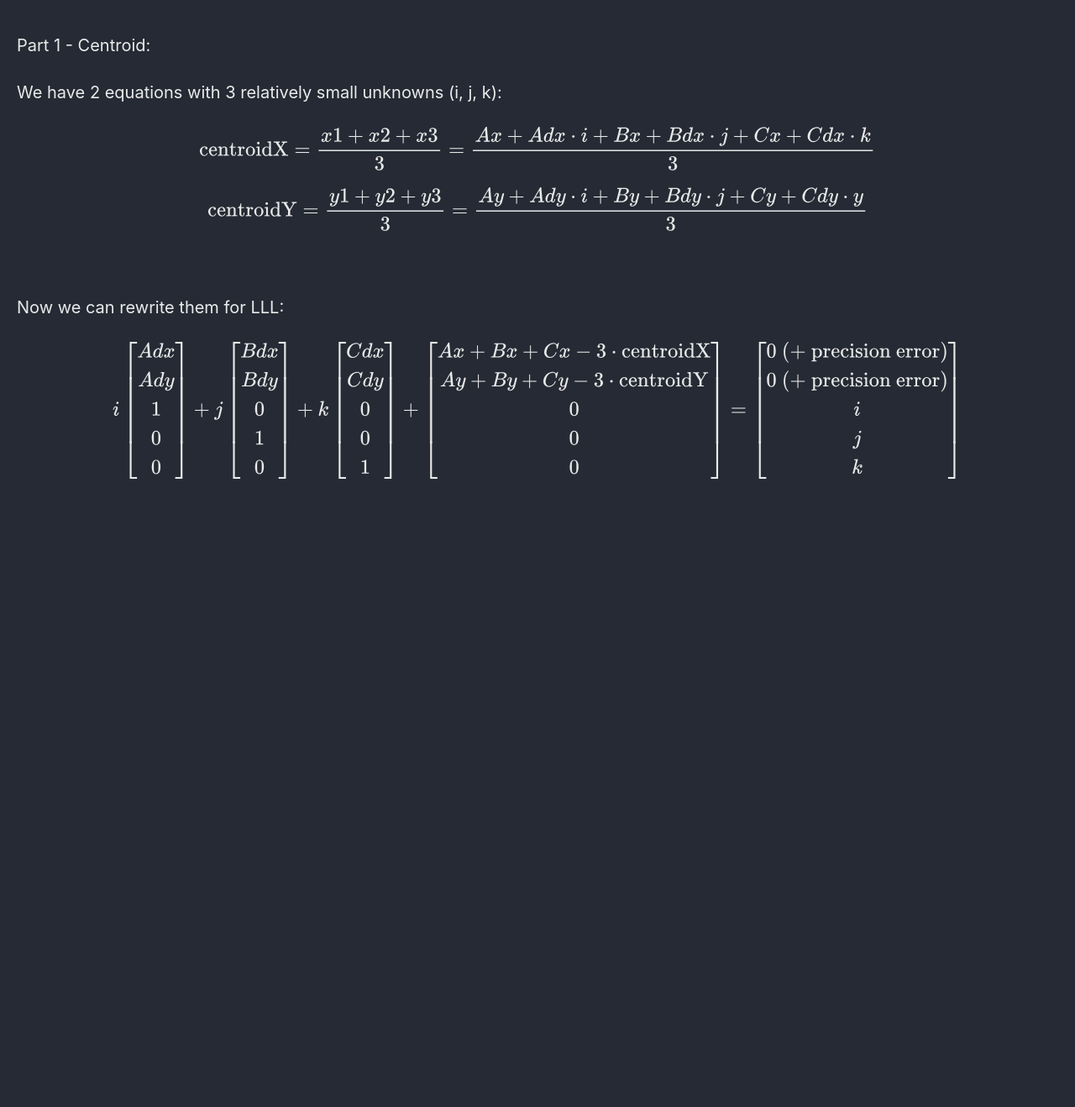
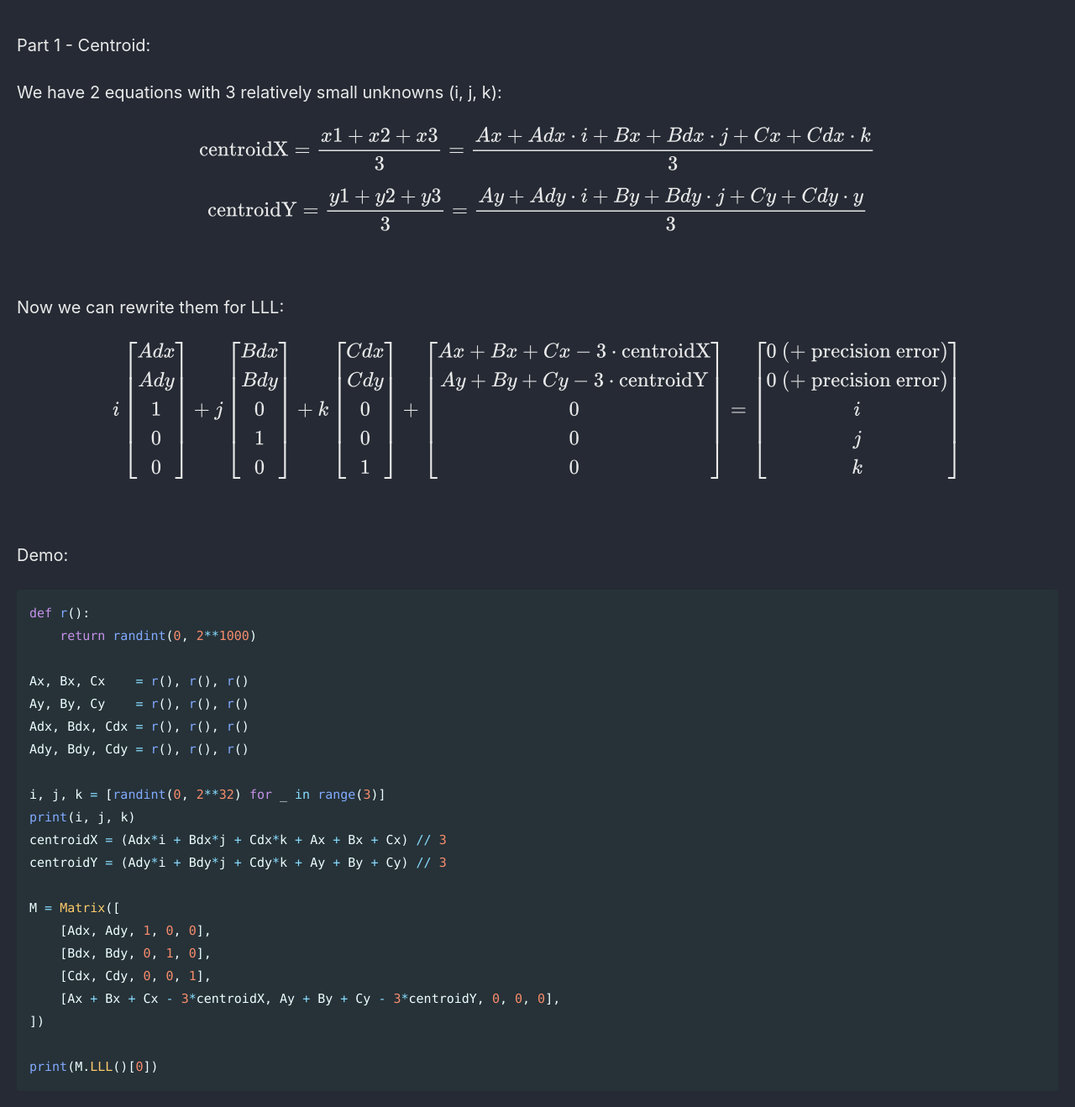
Before and after one commit to Connor-McCartney/Connor-McCartney.github.io, a Jekyll site: the page built from _pages/cryptography/other/Geometry-Hash-Balsn-CTF-2023.md, in a window 1280 px wide and 1400 px high, scrolled down 3033 px. Shown: the top 1318 px of the window at 84% size. Built offline with Jekyll 4.4.1, drawn with Linux system fonts in a browser that asks for light colours; cached includes are drawn as plain includes; before the commit the page ends 3653 px from its top, so only the background shows below that.

Commit message:
Update Geometry-Hash-Balsn-CTF-2023.md

````diff
--- a/_pages/cryptography/other/Geometry-Hash-Balsn-CTF-2023.md
+++ b/_pages/cryptography/other/Geometry-Hash-Balsn-CTF-2023.md
@@ -129,3 +129,33 @@ $$\text{centroidY} = \frac{y1 + y2 + y3}{3} = \frac{Ay + Ady \cdot i + By + Bdy
 Now we can rewrite them for LLL:
 
 $$i \begin{bmatrix}Adx \\ Ady \\ 1 \\ 0 \\ 0\end{bmatrix} + j \begin{bmatrix}Bdx \\ Bdy \\ 0 \\ 1 \\ 0\end{bmatrix} + k \begin{bmatrix}Cdx \\ Cdy \\ 0 \\ 0 \\ 1\end{bmatrix} + \begin{bmatrix}Ax+Bx+Cx-3\cdot\text{centroidX} \\ Ay+By+Cy-3\cdot\text{centroidY} \\ 0 \\ 0 \\ 0\end{bmatrix} = \begin{bmatrix}\text{0 (+ precision error)} \\ \text{0 (+ precision error)} \\ i \\ j \\ k\end{bmatrix}$$
+
+<br>
+
+Demo:
+
+```python
+def r():
+    return randint(0, 2**1000)
+
+Ax, Bx, Cx    = r(), r(), r()
+Ay, By, Cy    = r(), r(), r()
+Adx, Bdx, Cdx = r(), r(), r()
+Ady, Bdy, Cdy = r(), r(), r()
+
+i, j, k = [randint(0, 2**32) for _ in range(3)]
+print(i, j, k)
+centroidX = (Adx*i + Bdx*j + Cdx*k + Ax + Bx + Cx) // 3
+centroidY = (Ady*i + Bdy*j + Cdy*k + Ay + By + Cy) // 3
+
+M = Matrix([
+    [Adx, Ady, 1, 0, 0],
+    [Bdx, Bdy, 0, 1, 0],
+    [Cdx, Cdy, 0, 0, 1],
+    [Ax + Bx + Cx - 3*centroidX, Ay + By + Cy - 3*centroidY, 0, 0, 0],
+])
+
+print(M.LLL()[0])
+```
+
+<br>
````
